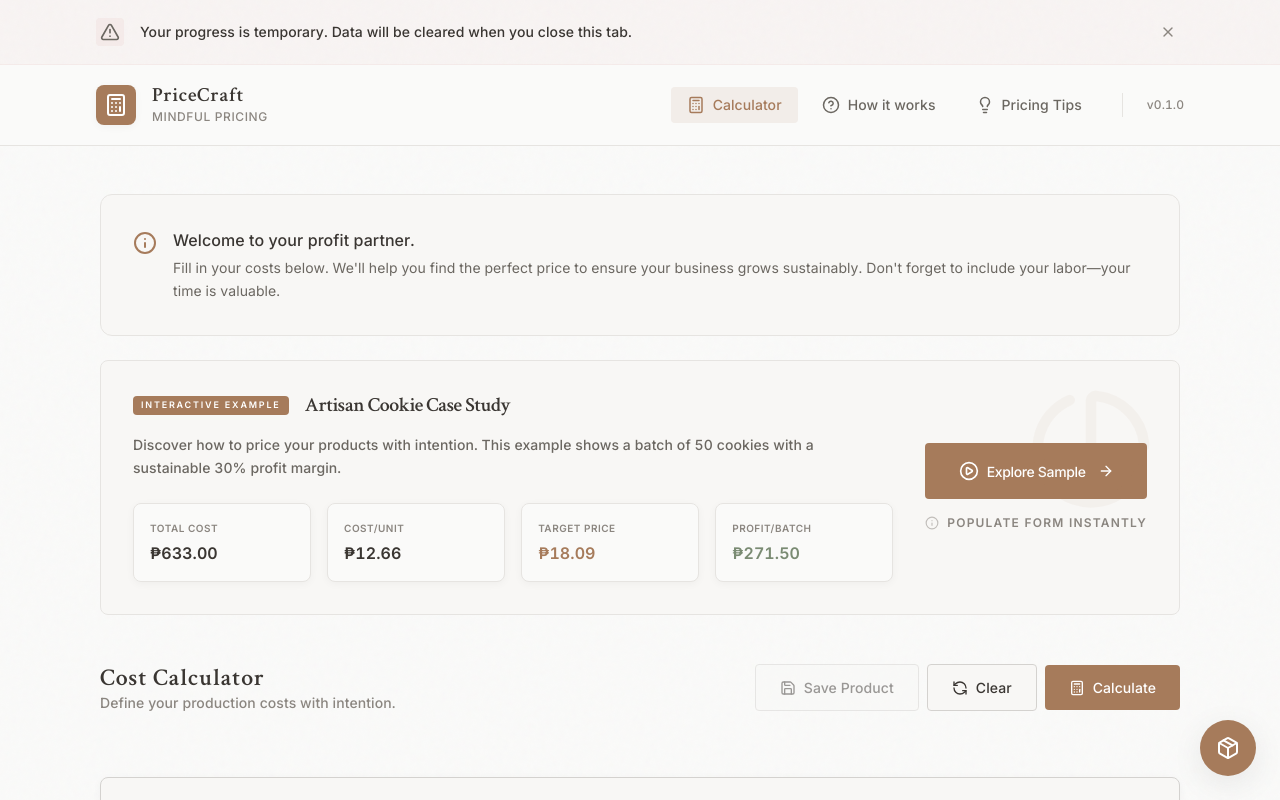
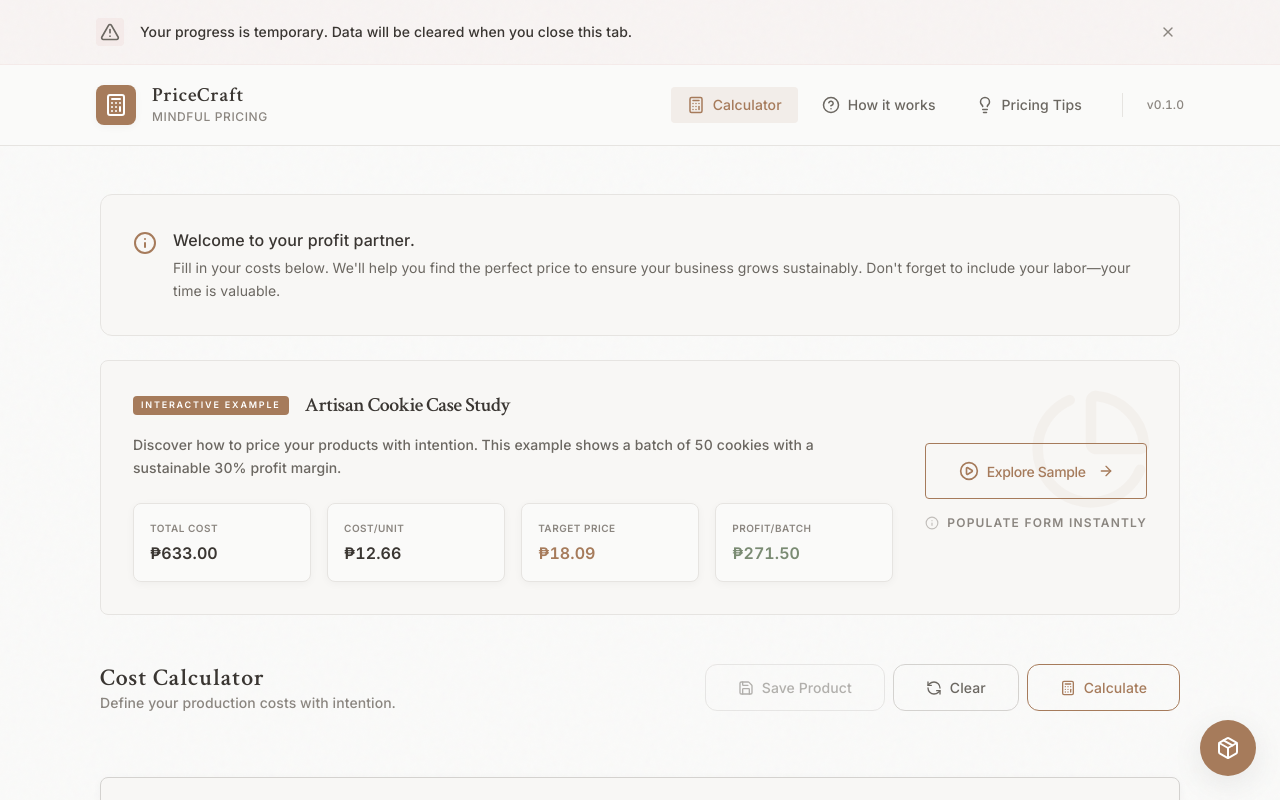
Before and after one commit to jlescarlan11/pricing-calculator-app, a React (Vite) app: page / in a window 1280 px wide. Shown: the top 800 px of the page. Built offline with nearby package versions, Linux system fonts and the light colour scheme.

Commit message:
feat: redesign button components

```diff
--- a/src/components/shared/Button.tsx
+++ b/src/components/shared/Button.tsx
@@ -1,6 +1,6 @@
 import React from 'react';
 
-export type ButtonVariant = 'primary' | 'secondary' | 'danger' | 'ghost' | 'soft';
+export type ButtonVariant = 'primary' | 'secondary' | 'success' | 'danger' | 'ghost' | 'soft';
 export type ButtonSize = 'sm' | 'md' | 'lg';
 
 export interface ButtonProps extends React.ButtonHTMLAttributes<HTMLButtonElement> {
@@ -19,21 +19,29 @@ export const Button: React.FC<ButtonProps> = ({
   type = 'button',
   ...props
 }) => {
+  // Updated base styles: rounded-lg (8px), transition-all duration-400 ease-in-out, min touch target
   const baseStyles =
-    'inline-flex items-center justify-center rounded-sm font-medium transition-all focus-visible:outline-none focus-visible:ring-2 focus-visible:ring-offset-2 disabled:pointer-events-none disabled:opacity-50 cursor-pointer sm:w-auto w-full sm:flex-none shadow-level-0 hover:shadow-level-2 active:shadow-level-0';
+    'inline-flex items-center justify-center rounded-lg font-medium transition-all duration-400 ease-in-out focus-visible:outline-none focus-visible:ring-2 focus-visible:ring-offset-2 disabled:pointer-events-none disabled:opacity-50 cursor-pointer sm:w-auto w-full sm:flex-none active:scale-95 min-h-[44px] min-w-[44px]';
 
   const variants = {
-    primary: 'bg-clay text-white hover:opacity-90 focus-visible:ring-clay',
-    secondary: 'bg-surface text-ink-900 border border-border-base hover:bg-surface-hover focus-visible:ring-border-base',
-    danger: 'bg-rust text-white hover:opacity-90 focus-visible:ring-rust',
-    ghost: 'hover:bg-surface-hover text-ink-700 hover:text-ink-900 focus-visible:ring-border-base',
-    soft: 'bg-moss/10 text-moss hover:bg-moss/20 focus-visible:ring-moss',
+    // Primary: 1px solid #A67B5B, text matching, transparent bg, hover bg rgba(166, 123, 91, 0.05), scale 1.02
+    primary: 'border border-[#A67B5B] text-[#A67B5B] bg-transparent hover:bg-[rgba(166,123,91,0.05)] hover:scale-[1.02] focus-visible:ring-[#A67B5B]',
+    // Secondary: 1px solid #D4D2CF, text #6B6761, transparent bg, hover scale 1.02
+    secondary: 'border border-[#D4D2CF] text-[#6B6761] bg-transparent hover:bg-surface-hover hover:scale-[1.02] focus-visible:ring-[#D4D2CF]',
+    // Success: 1px solid #7A8B73, text matching, transparent bg, hover scale 1.02
+    success: 'border border-[#7A8B73] text-[#7A8B73] bg-transparent hover:bg-[rgba(122,139,115,0.05)] hover:scale-[1.02] focus-visible:ring-[#7A8B73]',
+    // Danger: 1px solid #B85C38, text matching, transparent bg, hover scale 1.02
+    danger: 'border border-[#B85C38] text-[#B85C38] bg-transparent hover:bg-[rgba(184,92,56,0.05)] hover:scale-[1.02] focus-visible:ring-[#B85C38]',
+    // Ghost: maintained for backward compatibility but updated with transitions
+    ghost: 'hover:bg-surface-hover text-ink-700 hover:text-ink-900 focus-visible:ring-border-base hover:scale-[1.02]',
+    // Soft: maintained for backward compatibility
+    soft: 'bg-moss/10 text-moss hover:bg-moss/20 focus-visible:ring-moss hover:scale-[1.02]',
   };
 
   const sizes = {
-    sm: 'px-sm py-xs text-xs',
-    md: 'px-6 py-3 text-sm',
-    lg: 'px-8 py-4 text-base',
+    sm: 'px-4 py-2 text-xs', // adjusted for proportion
+    md: 'px-8 py-3 text-sm', // 12px vertical, 32px horizontal
+    lg: 'px-10 py-4 text-base',
   };
 
   const variantStyles = variants[variant];
@@ -50,7 +58,7 @@ export const Button: React.FC<ButtonProps> = ({
     >
       {isLoading && (
         <svg
-          className="mr-sm h-4 w-4 animate-spin"
+          className="mr-2 h-4 w-4 animate-spin"
           xmlns="http://www.w3.org/2000/svg"
           fill="none"
           viewBox="0 0 24 24"
```
Also changed, not shown: 1 other file (tests, documents, lock files or other folders).
